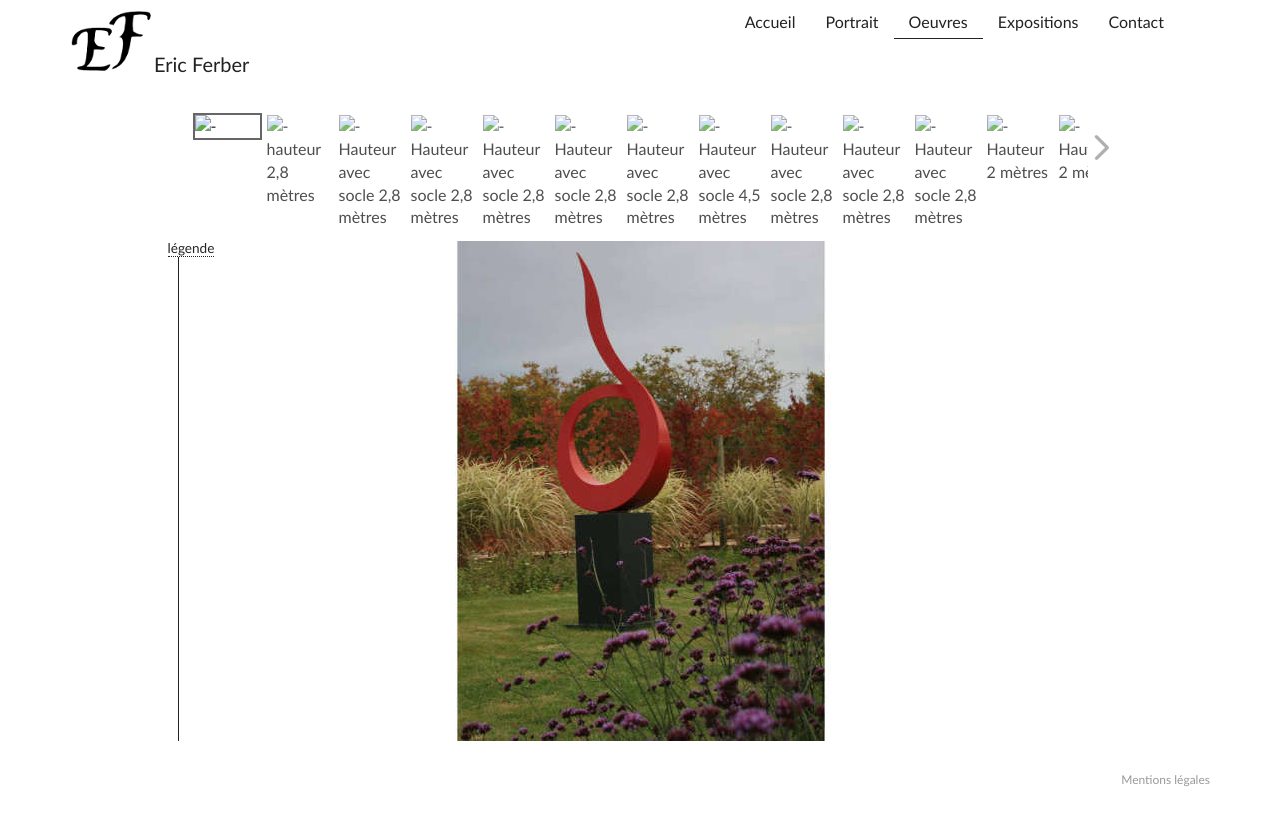
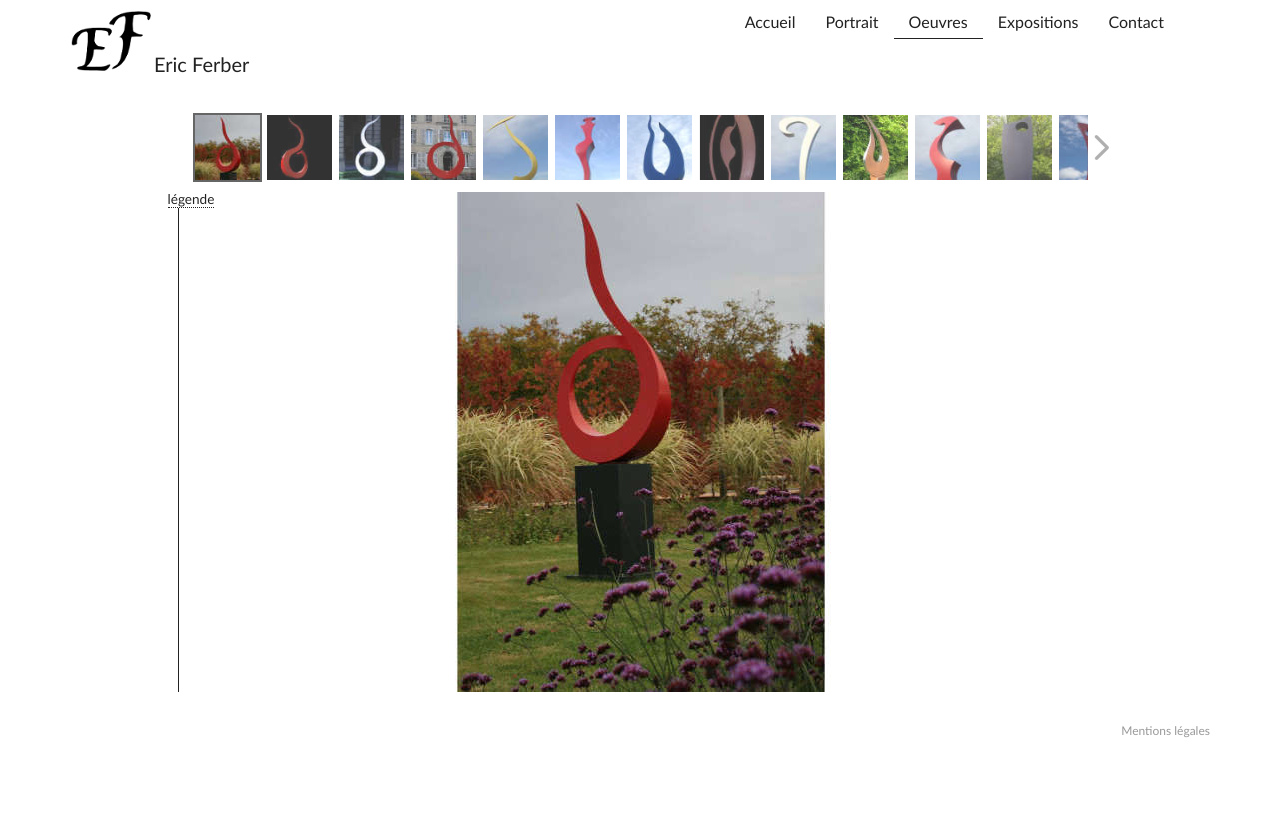
Before and after one commit to Eric-Ferber/Eric-Ferber.github.io, a Jekyll site: the page built from oeuvres.html, in a window 1280 px wide. Shown: the top 826 px of the page. Built offline with Jekyll 4.4.1, drawn with Linux system fonts in a browser that asks for light colours.

Commit message:
gallery template and style

```diff
--- a/_includes/_galleryGallery.html
+++ b/_includes/_galleryGallery.html
@@ -11,9 +11,9 @@
             {% for o in include.collection %}
                 {% assign i        = o.image %}
 
-                {% assign thumbUrl = 'img/oeuvres/' | append : i.base | append : i.thumb | append : i.ext %}
+                {% assign thumbUrl = 'img/oeuvres/thumbs/' | append : i.base | append : i.thumb | append : i.ext %}
 
-                {% assign imgAlt   = o.name | append : ' - ' | append : o.dimensions %}
+                {% assign imgAlt   = o.name | append : ' - Eric Ferbert' %}
 
                 {% assign index    = forloop.index | minus: 1 %}
               <li>
--- a/bootstrap/less/custom-rg-gallery.less
+++ b/bootstrap/less/custom-rg-gallery.less
@@ -51,6 +51,11 @@
     padding:0 15px;
     background: white;
     opacity: 0.8;
+}
+
+.rg-caption-close{
+    background: white;
+    opacity: 1;
 }
 
 .rg-view{
```
Also changed, not shown: bootstrap/css/bootstrap.min.css.
